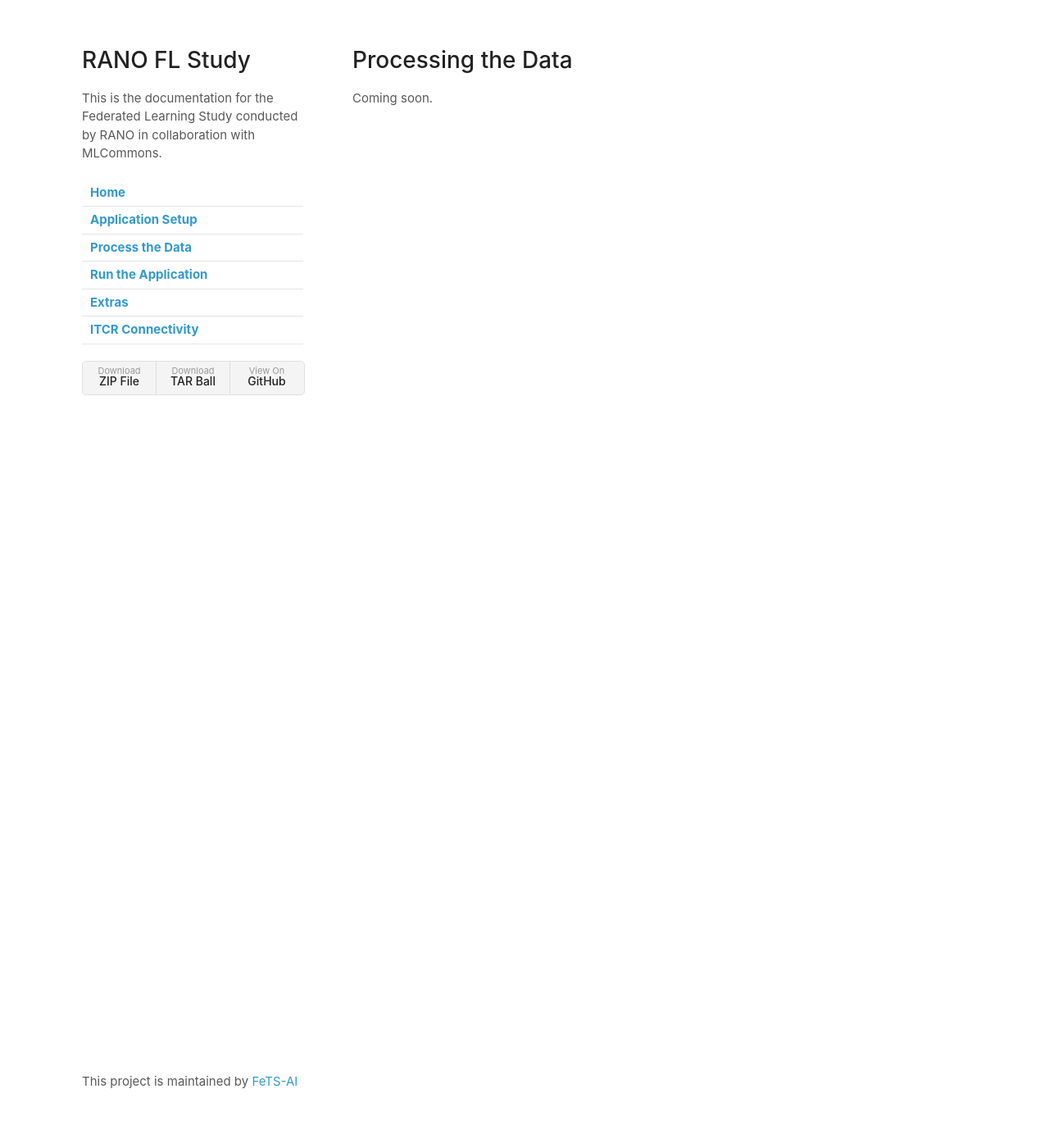
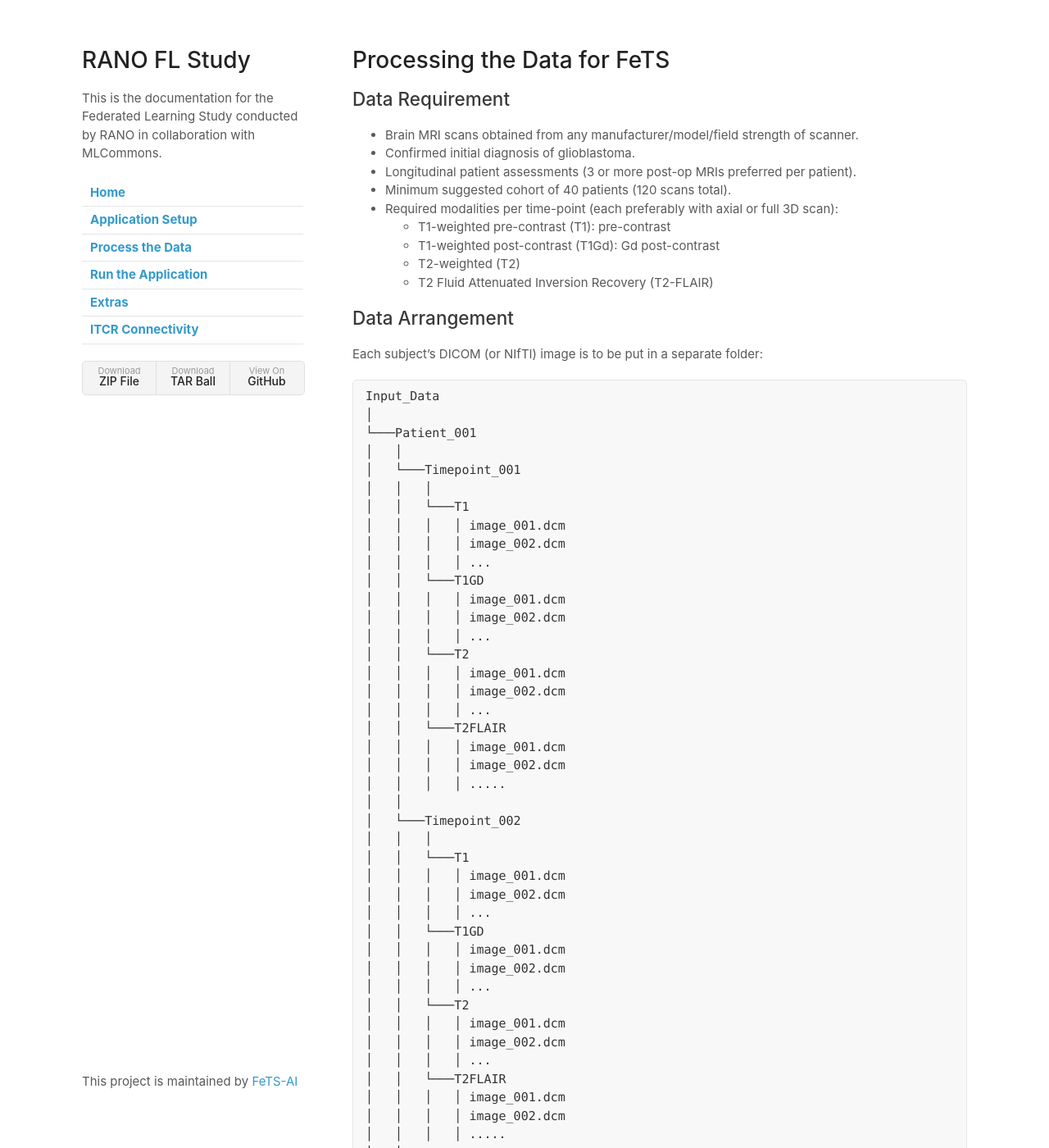
Before and after one commit to FeTS-AI/FL-PoST, a Jekyll site: the page built from docs/process_data.md, in a window 1280 px wide and 1400 px high. Shown: the whole window at 82% size. Built offline with Jekyll 4.4.1, drawn with Linux system fonts in a browser that asks for light colours; our own code applies the rules of GitHub Pages for plain Markdown files; some of the changed text lies outside the part shown.

Commit message:
added data arragement

````diff
--- a/docs/process_data.md
+++ b/docs/process_data.md
@@ -1,3 +1,86 @@
-# Processing the Data
+# Processing the Data for FeTS
 
-Coming soon.
+## Data Requirement
+
+- Brain MRI scans obtained from any manufacturer/model/field strength of scanner.
+- Confirmed initial diagnosis of glioblastoma.
+- Longitudinal patient assessments (3 or more post-op MRIs preferred per patient).
+- Minimum suggested cohort of 40 patients (120 scans total).
+- Required modalities per time-point (each preferably with axial or full 3D scan):
+  - T1-weighted pre-contrast (T1): pre-contrast
+  - T1-weighted post-contrast (T1Gd): Gd post-contrast
+  - T2-weighted (T2)
+  - T2 Fluid Attenuated Inversion Recovery (T2-FLAIR)
+
+## Data Arrangement
+
+Each subject's DICOM (or NIfTI) image is to be put in a separate folder:
+```
+Input_Data
+│
+└───Patient_001
+│   │
+│   └───Timepoint_001
+│   │   │
+│   │   └───T1
+│   │   │   │ image_001.dcm
+│   │   │   │ image_002.dcm
+│   │   │   │ ...
+│   │   └───T1GD
+│   │   │   │ image_001.dcm
+│   │   │   │ image_002.dcm
+│   │   │   │ ...
+│   │   └───T2
+│   │   │   │ image_001.dcm
+│   │   │   │ image_002.dcm
+│   │   │   │ ...
+│   │   └───T2FLAIR
+│   │   │   │ image_001.dcm
+│   │   │   │ image_002.dcm
+│   │   │   │ .....
+│   │
+│   └───Timepoint_002
+│   │   │
+│   │   └───T1
+│   │   │   │ image_001.dcm
+│   │   │   │ image_002.dcm
+│   │   │   │ ...
+│   │   └───T1GD
+│   │   │   │ image_001.dcm
+│   │   │   │ image_002.dcm
+│   │   │   │ ...
+│   │   └───T2
+│   │   │   │ image_001.dcm
+│   │   │   │ image_002.dcm
+│   │   │   │ ...
+│   │   └───T2FLAIR
+│   │   │   │ image_001.dcm
+│   │   │   │ image_002.dcm
+│   │   │   │ .....
+│   │
+│   └───Timepoint_N
+│
+└───Patient_JohnDoe
+│   │
+│   └───Timepoint_001
+│   │ ...
+│   │
+│   └───Timepoint_002
+│   │ ...
+│
+│ ...
+│
+└───Patient_SmithJoe
+│   │ ...
+```
+- Ensure that unexpected "special" string characters that could hamper the file system's processing are not present (read [this article](https://www.mtu.edu/umc/services/websites/writing/characters-avoid/#:~:text=Illegal%20Filename%20Characters) for more details). Some examples of this include (and are not limited to): `!`, `@`, `#`, `$`, `%`, `^`, `&`, `*`, `'`, `;`, `:`, `,`, `~`
+- Please note that subject IDs should be **unique strings** and can be parsed by code. Some examples of problematic and acceptable subject IDs are as follows:
+  - **Problematic**: "Patient_1", "Patient_2", ..., "Patient_10", ...,"Patient_20", ...,"Patient_100"
+  - **Acceptable**: "Patient_001", "Patient_002", ..., "Patient_010", ..., "Patient_020", ..., "Patient_100", ...
+
+
+[Back To Top &uarr;](#table-of-contents)
+---
+[Next: Run Application](./runningApplication.md)
+
+---
````
